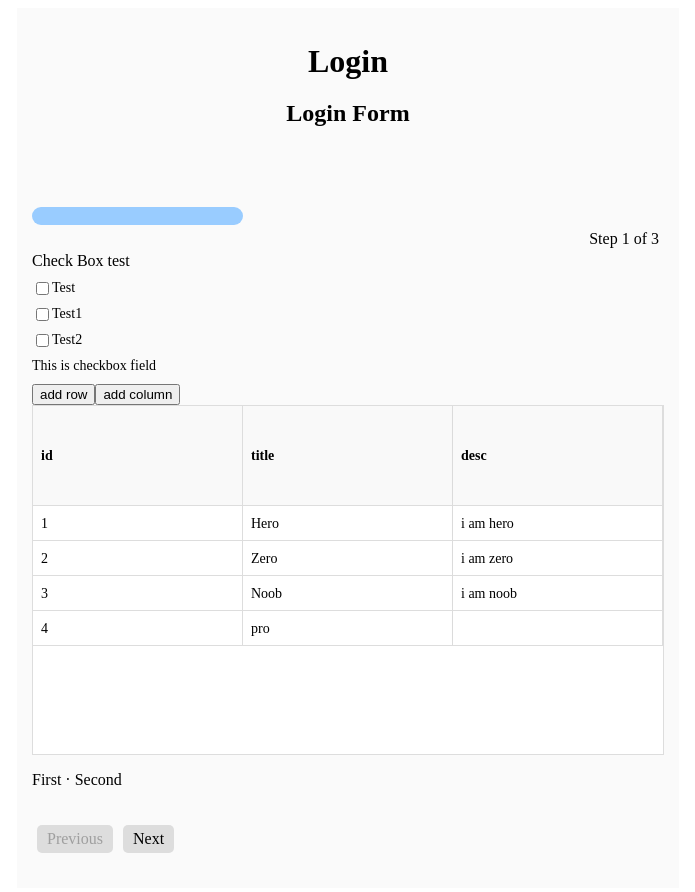
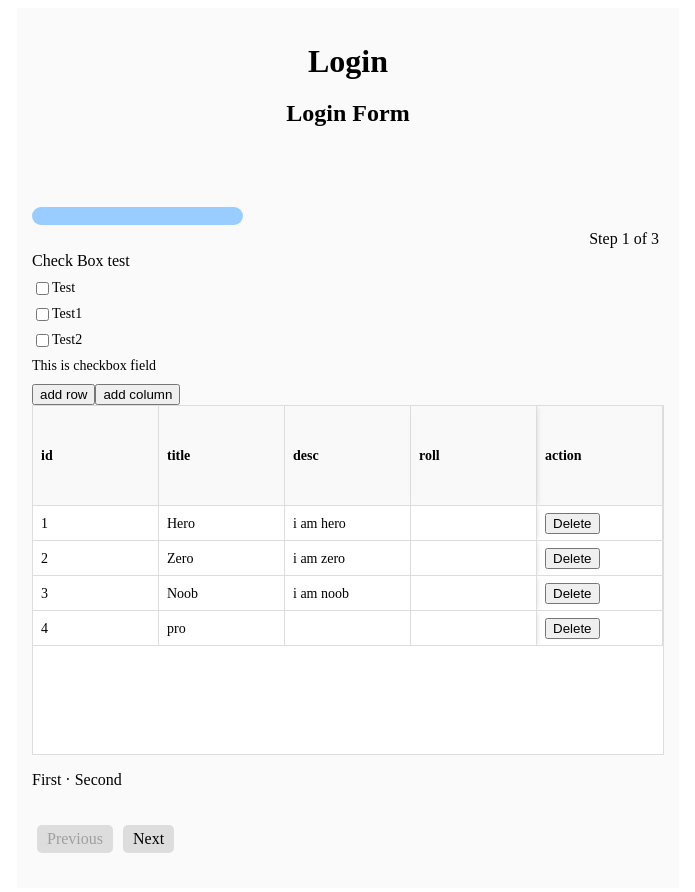
Before and after one commit to nettantra/llama-forms-react, a React (Create React App) app: page / in a window 1280 px wide. Shown: the top 892 px of the page, without its empty margins (307-1002 px from the left). Built offline with nearby package versions, Linux system fonts and the light colour scheme.

Commit message:
Added delete row functionality

```diff
--- a/src/App.tsx
+++ b/src/App.tsx
@@ -64,7 +64,7 @@ function App() {
           },
           table:{
             type: 'string',
-            enum: ['id', 'title', 'desc'],
+            enum: ['id', 'title', 'desc', 'action', "roll"],
             step:1
           },
           password:{
@@ -145,16 +145,17 @@ function App() {
             type: "table",
             label: "table",
             description: "This is table field",
+            action: ["action"],
             column : {
-              columnName : ["Id", "Title", "Desc"],
+              // columnName : ["Id", "Title", "Desc"],
               // allEditor:true,
-              columnEditor : ["id", "title"],
+              columnEditor : ["id", "title", "roll"],
 
             },
             rows:{
-              Id: [0, 1, 2],
-              Title:["sajal", "Mahapatra", "chatu", "patra", "hello"],
-              Desc : ["hello", "world", "hyy", "duia"]
+              // Id: [0, 1, 2],
+              // Title:["sajal", "Mahapatra", "chatu", "patra", "hello"],
+              // Desc : ["hello", "world", "hyy", "duia"],
             }
           },
           zipcode: {
--- a/src/llama/components/fields/Table/Table.tsx
+++ b/src/llama/components/fields/Table/Table.tsx
@@ -12,7 +12,9 @@ interface Props {
 
 export default function TableField(props: Props) {
     const { properties, handleData, name } = props
+    console.log("--pro", properties)
     let col = properties?.['values'] || [];
+    let action = properties?.action || [];
     let ro = props.parentState[name].value || []
 
     const [error, setError] = useState(false)
@@ -26,11 +28,18 @@ export default function TableField(props: Props) {
 
     // const columns = [
     //     { key: 'id', name: 'ID' },
-    //     { key: 'title', name: 'Title', editor: TextEditor }
+    //     { key: 'title', name: 'Title', editor: TextEditor },
+    //     {
+    //         key: "action", name: 'Action', formatter: function (dependentValues: any) {
+    //             console.log("dependentValues", dependentValues)
+    //             return <button onClick={rowClickHandler} type="button">Delete</button>
+    //         }
+    //     }
+
     // ];
 
     // const [rows, setRows] = useState([
-    //     { id: 0, title: 'Example' },
+    //     { id: 0, title: 'Example',
     //     { id: 1, title: 'Demo' }
     // ]);
 
@@ -136,9 +145,9 @@ export default function TableField(props: Props) {
     // const onColumnResize = (id :any, width:any)=>{
     //     console.log(">>>", id, width);
     // }
+
     const columnData = useMemo(() => {
-
-        return col.map((item: any) => {
+        return col?.map((item: any) => {
             if (properties?.column?.allEditor) {
                 return {
                     key: item.toString().toLowerCase(),
@@ -159,7 +168,7 @@ export default function TableField(props: Props) {
                     frozen: true,
                 }
             }
-            if(dialogData.editor){
+            if (dialogData.editor) {
                 return {
                     key: item.toString().toLowerCase(),
                     name: item,
@@ -168,7 +177,18 @@ export default function TableField(props: Props) {
                     resizable: true,
                     frozen: true,
                 }
-            }else {
+            }
+            if (action.includes(item)) {
+                return {
+                    key: item.toString().toLowerCase(),
+                    name: item,
+                    formatter: function (dependentValues: any) {
+                        console.log("dependentValues", dependentValues)
+                        return <button onClick={() => {rowClickHandler(dependentValues?.row)}} type="button">Delete</button>
+                    }
+                }
+
+            } else {
                 return {
                     key: item.toString().toLowerCase(),
                     name: item,
@@ -181,9 +201,8 @@ export default function TableField(props: Props) {
                 }
             }
         })
-    },[col.length, ro.length])
+    }, [col.length, ro.length])
     console.log("properties", columnData, props.parentState[name].value);
-
     //<------- This function is for add rows ------->
     const addRow = () => {
         //first we have to check column exist or not??
@@ -238,25 +257,26 @@ export default function TableField(props: Props) {
         setColumns((prevState: any) => [...prevState, obj])
         setDialog(false);
     }
-    const rowData = useMemo(()=>{
-        return ro
-    },[ro.length])
+    // const rowData = useMemo(() => {
+    //     return ro
+    // }, [ro.length])
 
     // },[columns])
 
-    // const rowClickHandler = (row: any) => {
-    //     console.log("click me", row)
-    //     //convert the row's key's values to string.
-    //     let str1 = Object.values(row).toString()
-    //     const indexOfObject = rows.findIndex((obj: any) => {
-    //         let str2 = Object.values(obj).toString()
-    //         return str2 === str1
-    //     })
-    //     // delete the row from the rows array
-    //     const newRows = [...rows]
-    //     newRows.splice(indexOfObject, 1)
-    //     setRows(newRows)
-    // }
+    const rowClickHandler = (row: any) => {
+        console.log("click me", row)
+        //convert the row's key's values to string.
+        let str1 = Object.values(row).toString()
+        const indexOfObject = props.parentState[name].value?.findIndex((obj: any) => {
+            let str2 = Object.values(obj).toString()
+            return str2 === str1
+        })
+        // delete the row from the rows array
+        const newRows = [...props.parentState[name].value]
+        newRows.splice(indexOfObject, 1)
+        handleData(newRows)
+    }
+    console.log("yooo", rows)
 
     return (<div style={{ position: "relative" }}>
         <div>
@@ -275,7 +295,7 @@ export default function TableField(props: Props) {
             onRowsChange={handleRowChange}
             // rowClass={(e: any) => rowClass(e)}
             className={properties?.['className'] ?? "fill-grid"}
-            // onRowClick={rowClickHandler}
+        // onRowClick={rowClickHandler}
         // onColumnResize={onColumnResize}
         // emptyRowsRenderer={EmptyRowsView}
 
```
